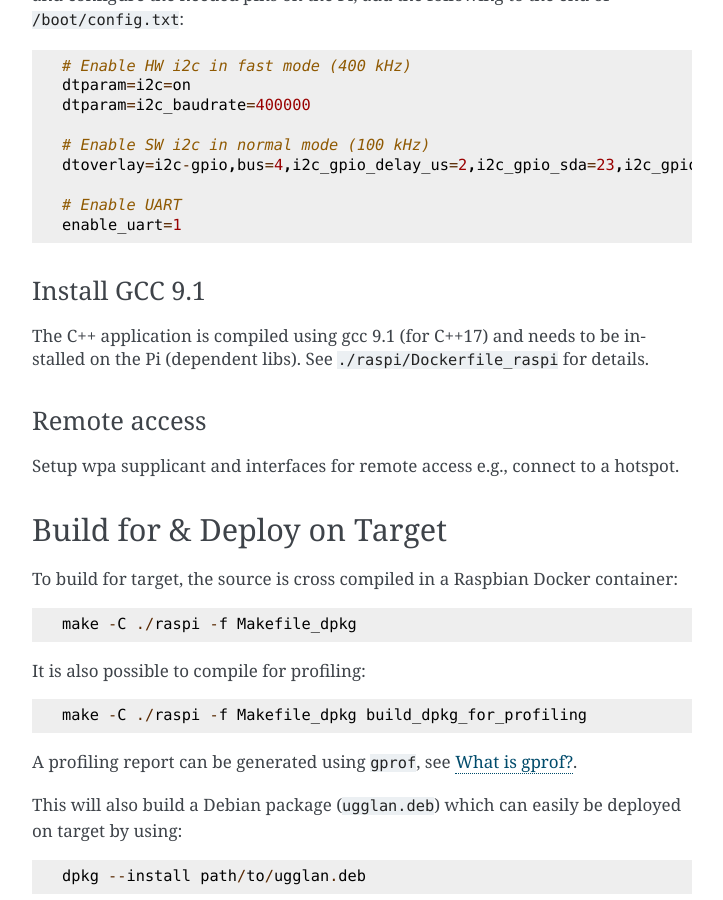
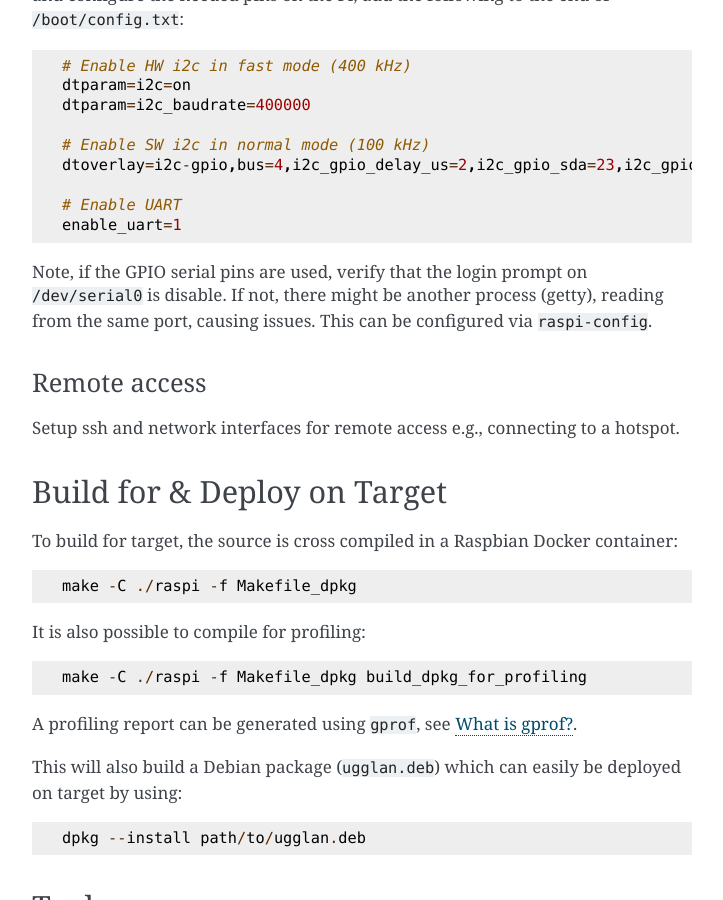
Before and after one commit to real-tintin/ugglan, a Sphinx documentation site: the page built from doc/source/development.rst, in a window 1280 px wide and 900 px high, scrolled down 1348 px. Shown: the whole window, without its empty margins (388-1111 px from the left). Built offline with Sphinx 7.4.7, drawn with Linux system fonts in a browser that asks for light colours.

Commit message:
Update build process, env etc. after upgrade to pi zero 2 w.
* Upgrade to raspi docker image to debian bullseye (and now share
between test and dpkg build).
* Breakout interface dev paths and update the serial gpio path.
* Update doc alongside. Add short analysis of performance between the
single and multi core pi zero.

```diff
--- a/doc/source/development.rst
+++ b/doc/source/development.rst
@@ -63,14 +63,13 @@
     # Enable UART
     enable_uart=1
 
-Install GCC 9.1
-----------------
-The C++ application is compiled using gcc 9.1 (for C++17) and needs to be installed on the Pi
-(dependent libs). See ``./raspi/Dockerfile_raspi`` for details.
+Note, if the GPIO serial pins are used, verify that the login prompt on ``/dev/serial0`` is
+disable. If not, there might be another process (getty), reading from the same port,
+causing issues. This can be configured via ``raspi-config``.
 
 Remote access
 --------------
-Setup wpa supplicant and interfaces for remote access e.g., connect to a hotspot.
+Setup ssh and network interfaces for remote access e.g., connecting to a hotspot.
 
 Build for & Deploy on Target
 =============================
--- a/doc/source/index.rst
+++ b/doc/source/index.rst
@@ -6,7 +6,7 @@
 Welcome to Ugglan's documentation!
 ==================================
 The drone a.k.a "Ugglan" (Swedish for owl) is a DIY build quadcopter,
-using the Raspberry Pi Zero.
+using the Raspberry Pi Zero 2 W.
 
 .. toctree::
    :maxdepth: 2
```
Also changed, not shown: README.md (+1 -1 lines), doc/source/hardware_design.rst (+24 -2 lines), doc/source/figures/task_exec_rate_multi_core.svg (added), doc/source/figures/wiring_diagram.svg, 11 other files.
